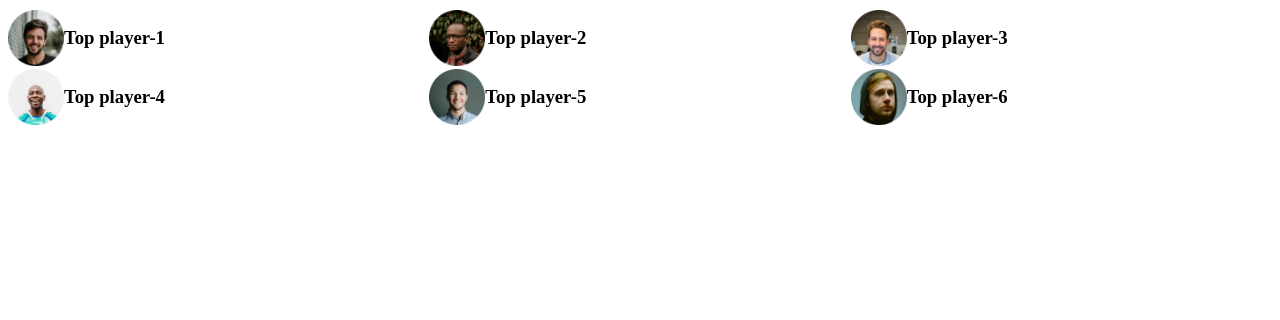
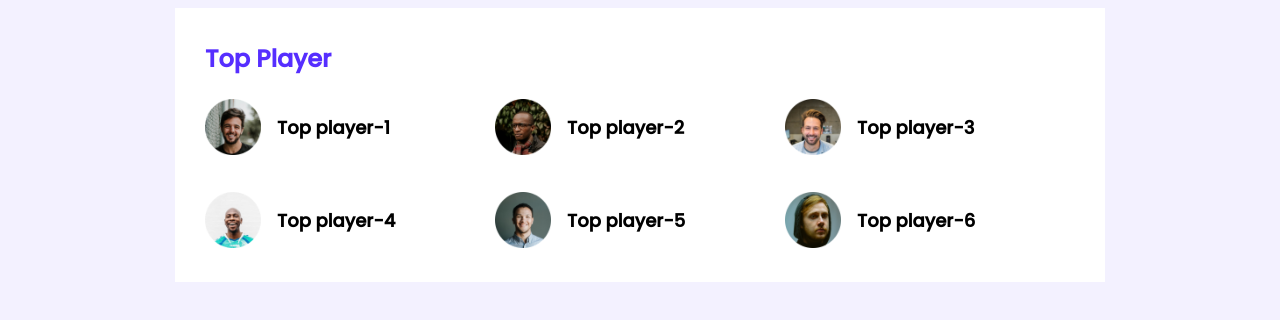
Before and after one commit to himdrakibulislam/Leader-board, a plain HTML site: page index.html in a window 1280 px wide. Drawn offline with Linux system fonts and the light colour scheme.

Commit message:
thirdcommit

```diff
--- a/index.html
+++ b/index.html
@@ -16,32 +16,34 @@
     <!-- header end -->
      <main>
        <!-- top players and top blogs -->
-       <section>
+        <section class="container">
+            <h2 class="section-title">Top Player</h2>
            <div class="top-players">
+
                <div class="players">
                    <div class="player">
                        <img src="images/players/player-1.png" alt="">
-                       <h3>Top player-1</h3>
+                       <h3 class="player-name">Top player-1</h3>
                    </div>
                    <div class="player">
                        <img src="images/players/player-2.png" alt="">
-                       <h3>Top player-2</h3>
+                       <h3 class="player-name">Top player-2</h3>
                    </div>
                    <div class="player">
                        <img src="images/players/player-3.png" alt="">
-                       <h3>Top player-3</h3>
+                       <h3 class="player-name">Top player-3</h3>
                    </div>
                    <div class="player">
                        <img src="images/players/player-4.png" alt="">
-                       <h3>Top player-4</h3>
+                       <h3 class="player-name">Top player-4</h3>
                    </div>
                    <div class="player">
                        <img src="images/players/player-5.png" alt="">
-                       <h3>Top player-5</h3>
+                       <h3 class="player-name">Top player-5</h3>
                    </div>
                    <div class="player">
                        <img src="images/players/player-6.png" alt="">
-                       <h3>Top player-6</h3>
+                       <h3 class="player-name">Top player-6</h3>
                    </div>
                </div>
            </div>
--- a/style.css
+++ b/style.css
@@ -1,7 +1,30 @@
+/*fonts*/
+@import url('https://fonts.googleapis.com/css2?family=Poppins:wght@500&display=swap');
+/* common style or utilities */
+.section-title{
+  color: #562EFF;
+  font-size: 24px;
+  margin-top: 3px;
+}
+main{
+    display: flex;
+    justify-content: center;
+}
+.container{
+    background-color: #FFFFFF;
+    width: 870px;
+    padding: 30px ;
+
+}
+body{
+    font-family: 'Poppins', sans-serif;
+    background: #F3F1FF;
+}
 /* Top players style*/
 .players{
     display: grid;
     grid-template-columns: repeat(3,1fr);
+    grid-row-gap: 30px;
 
 }
 .player img{
@@ -12,3 +35,7 @@
     display: flex;
     align-items: center;
 }
+.player-name{
+    margin-left: 16px;
+    font-size: 18px;
+}
```
